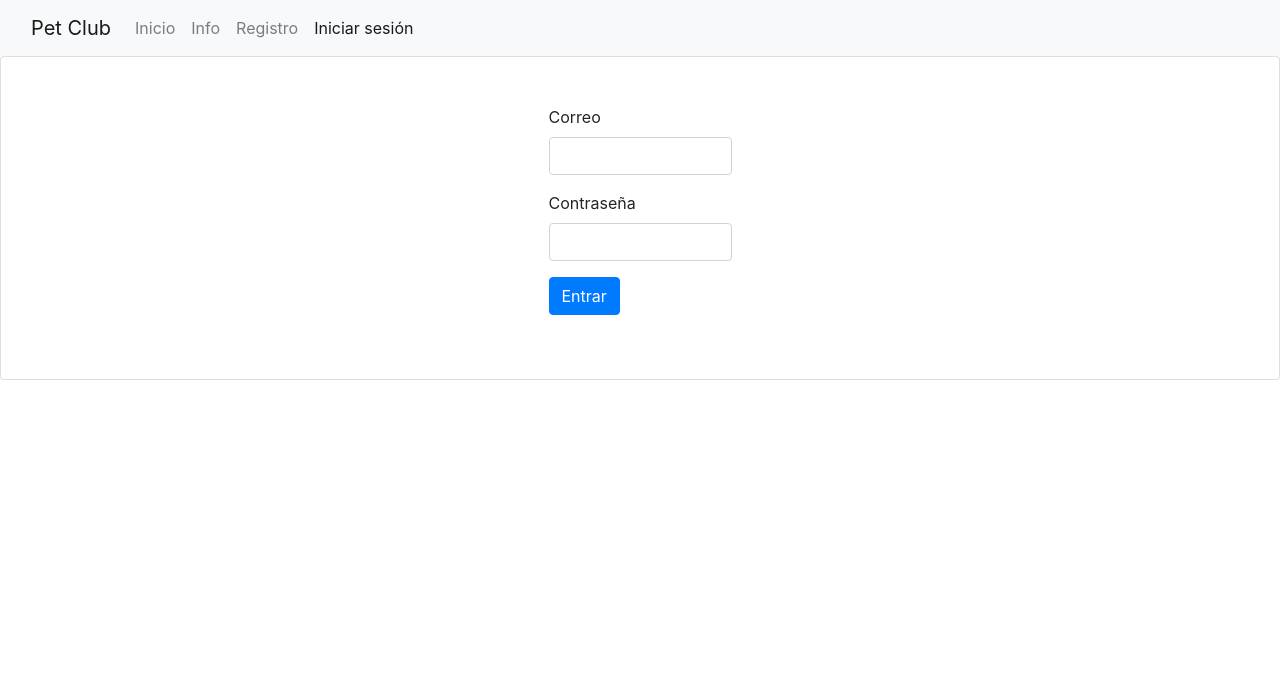
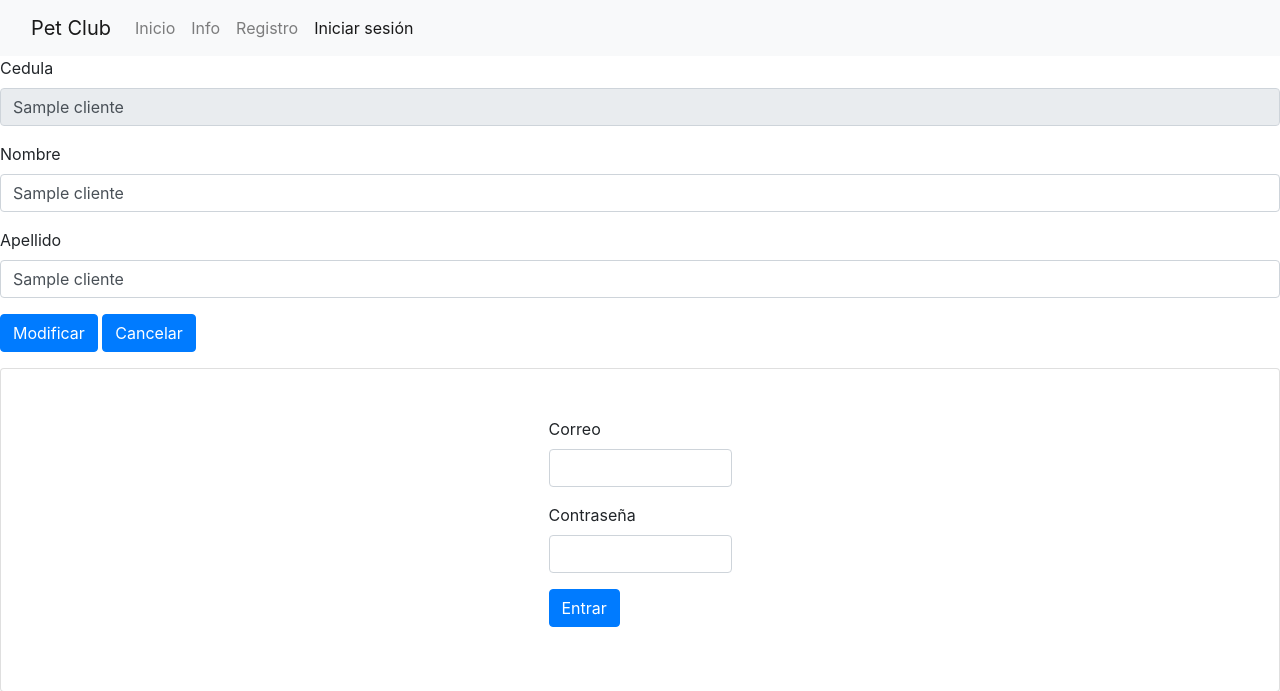
Before and after one commit to luismiguel13/ProyectoIS-Veterinaria, a Flask app: template petclub/templates/login.html in a window 1280 px wide. Shown: the top 691 px of the page. Run offline with Flask 2, Linux system fonts and the light colour scheme; the template is opened without the code that fills it: most values are stand-ins (such as "Sample title", 1, 10 or a date in 2020); parts of the project's set-up code (start-up, migrations or seed data) failed here and were passed over; some libraries are stand-ins or nearby versions.

Commit message:
Update login.html

```diff
--- a/petclub/templates/login.html
+++ b/petclub/templates/login.html
@@ -36,6 +36,24 @@
         </div>
       </nav>
 
+
+      <form action="/confirmar_edit/{{ cliente.0 }}" method="POST" >
+        <div class="form-group">
+          <label for="cedula">Cedula</label>
+          <input value="{{ cliente.0 }}" readonly type="text" class="form-control" id="cedula">
+        </div>
+        <div class="form-group">
+          <label for="nombre">Nombre</label>
+          <input name="nomb" value="{{ cliente.1 }}" type="text" class="form-control" id="nombre">
+        </div>
+        <div class="form-group">
+            <label for="apellido">Apellido</label>
+            <input name="ape" value="{{ cliente.2 }}" type="text" class="form-control" id="apellido">
+        </div>
+        <button type="submit" class="btn btn-primary">Modificar</button>
+        <button action="/" class="btn btn-primary">Cancelar</button>
+      </form>
+
       <div class="card mb-3">
         <div class="col-2" style="display:block; margin-left: auto; margin-right: auto;">
             <br>
```
